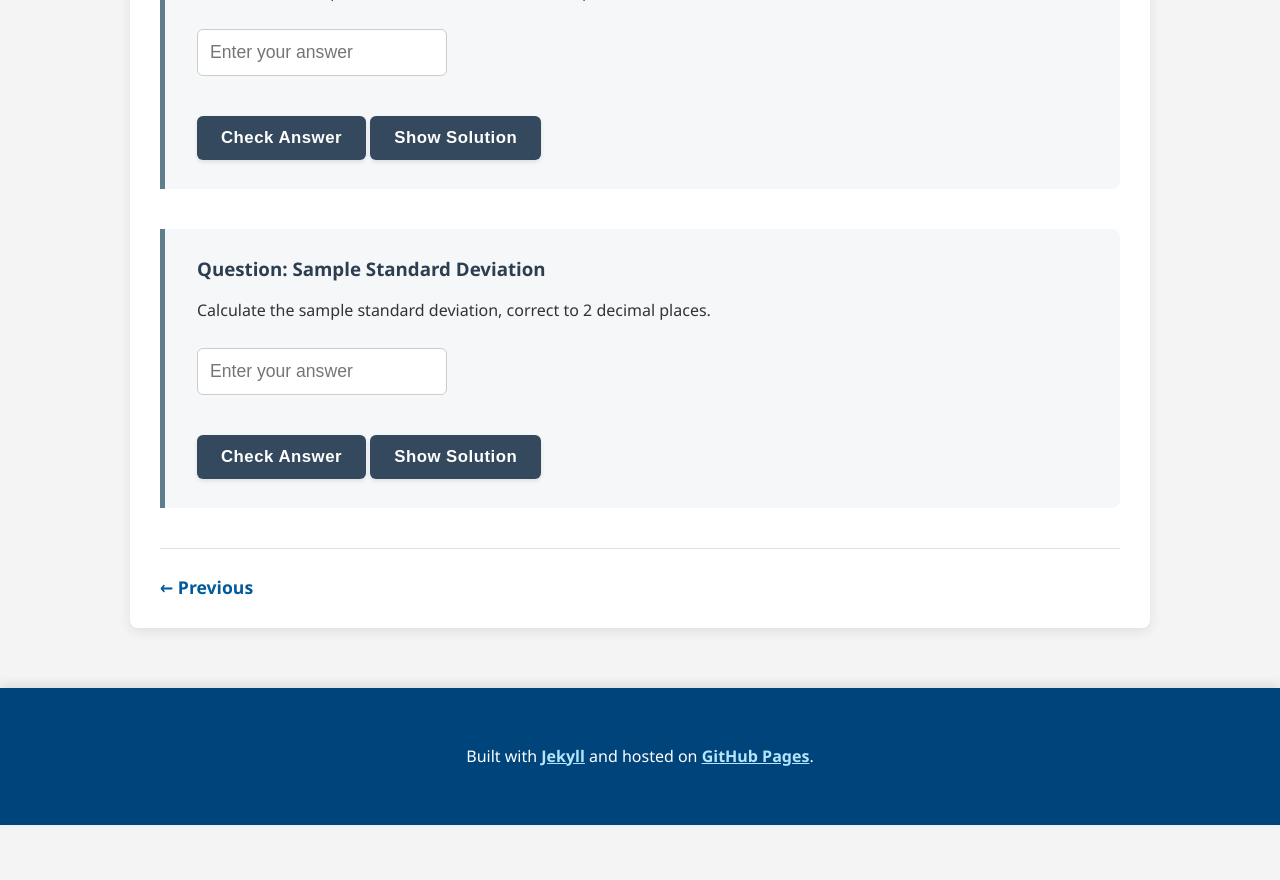
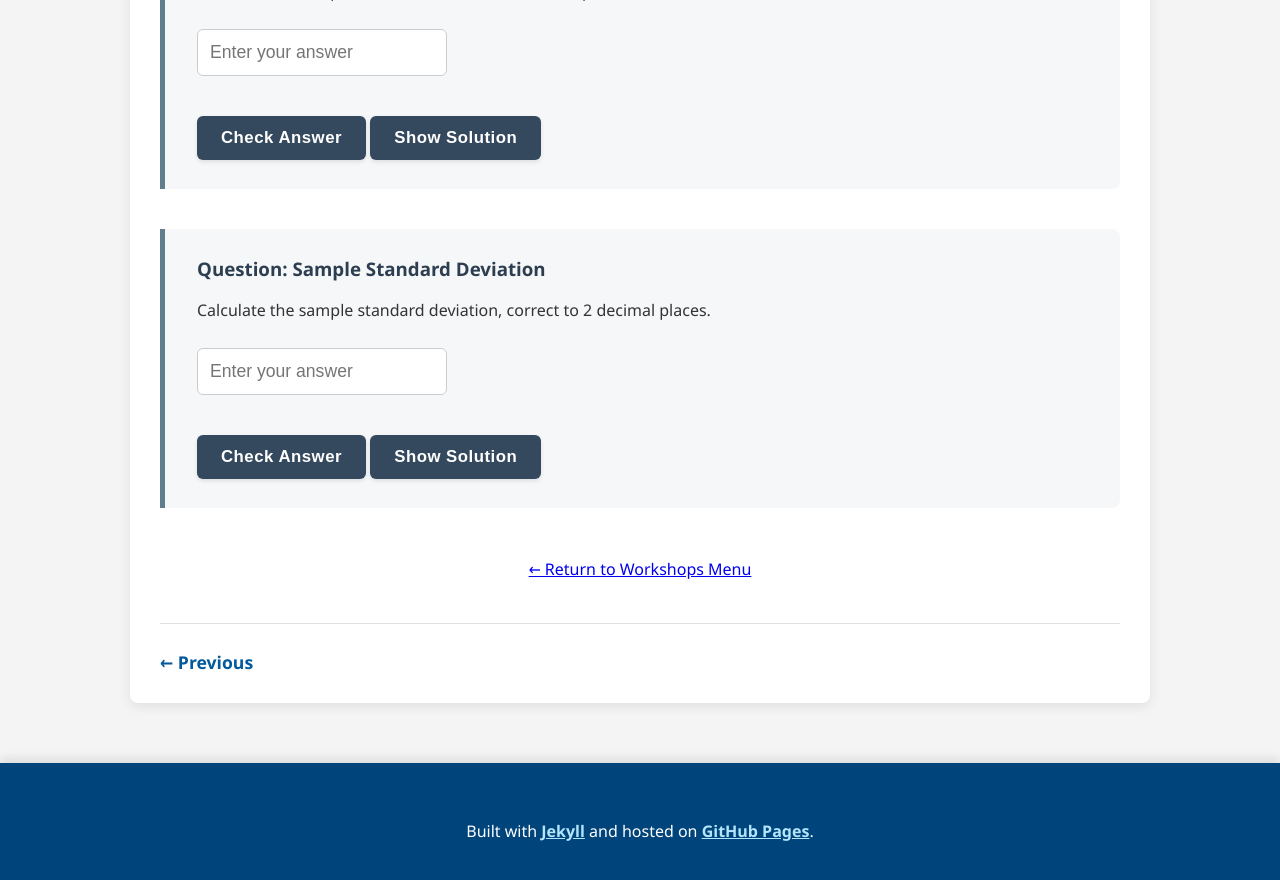
Before and after one commit to probe973/eco-4001b, a Jekyll site: the page built from descriptive/03-calculating-dispersion.md, in a window 1280 px wide and 900 px high, scrolled down 3749 px. Shown: the top 880 px of the window. Built offline with Jekyll 4.4.1, drawn with Linux system fonts in a browser that asks for light colours; before the commit the page ends 4574 px from its top, so only the background shows below that.

Commit message:
Update 03-calculating-dispersion.md

```diff
--- a/descriptive/03-calculating-dispersion.md
+++ b/descriptive/03-calculating-dispersion.md
@@ -174,4 +174,8 @@
 solution_text="The standard deviation is the square root of the variance."
 %}
 
+<div style="text-align: center; margin-top: 3em;">
+    <a href="{{ "/" | relative_url }}">← Return to Workshops Menu</a>
+</div>
+
 {% include pagination.html %}
```
